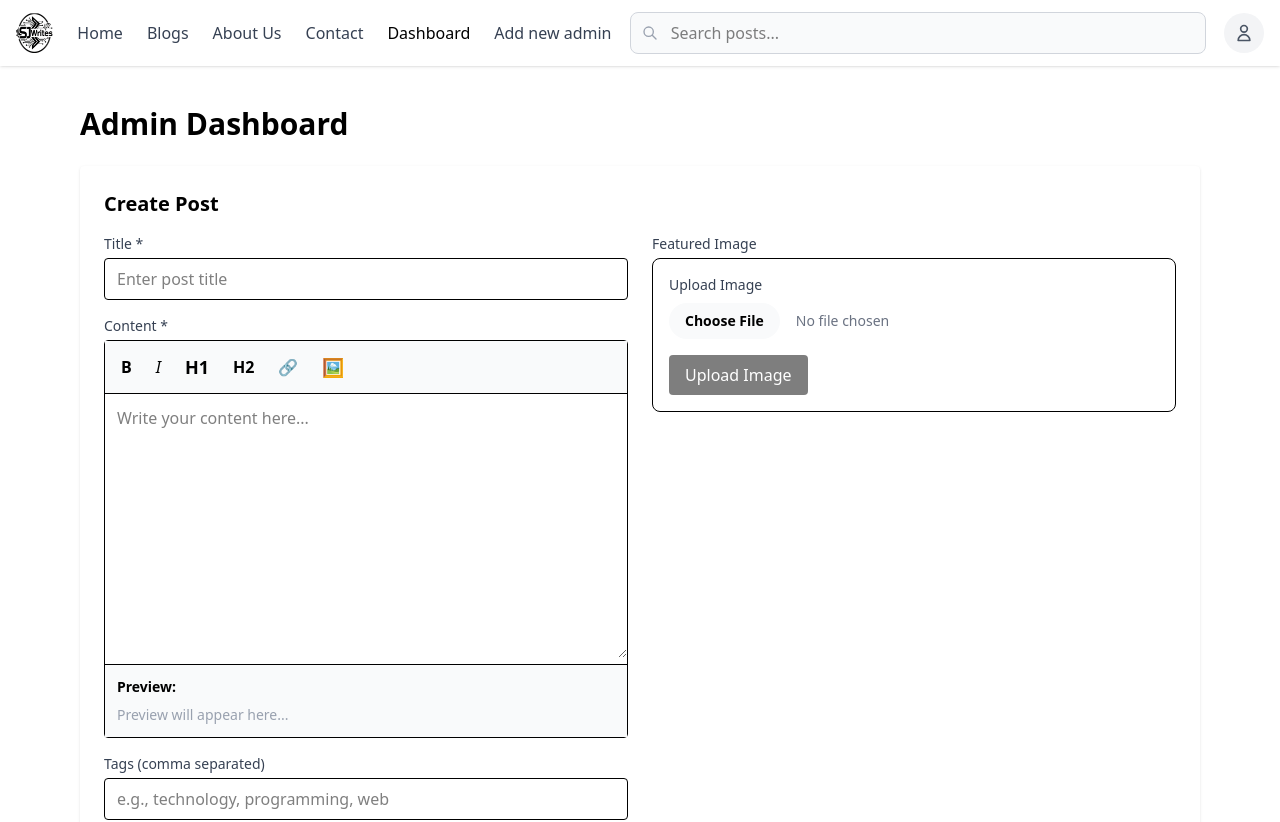
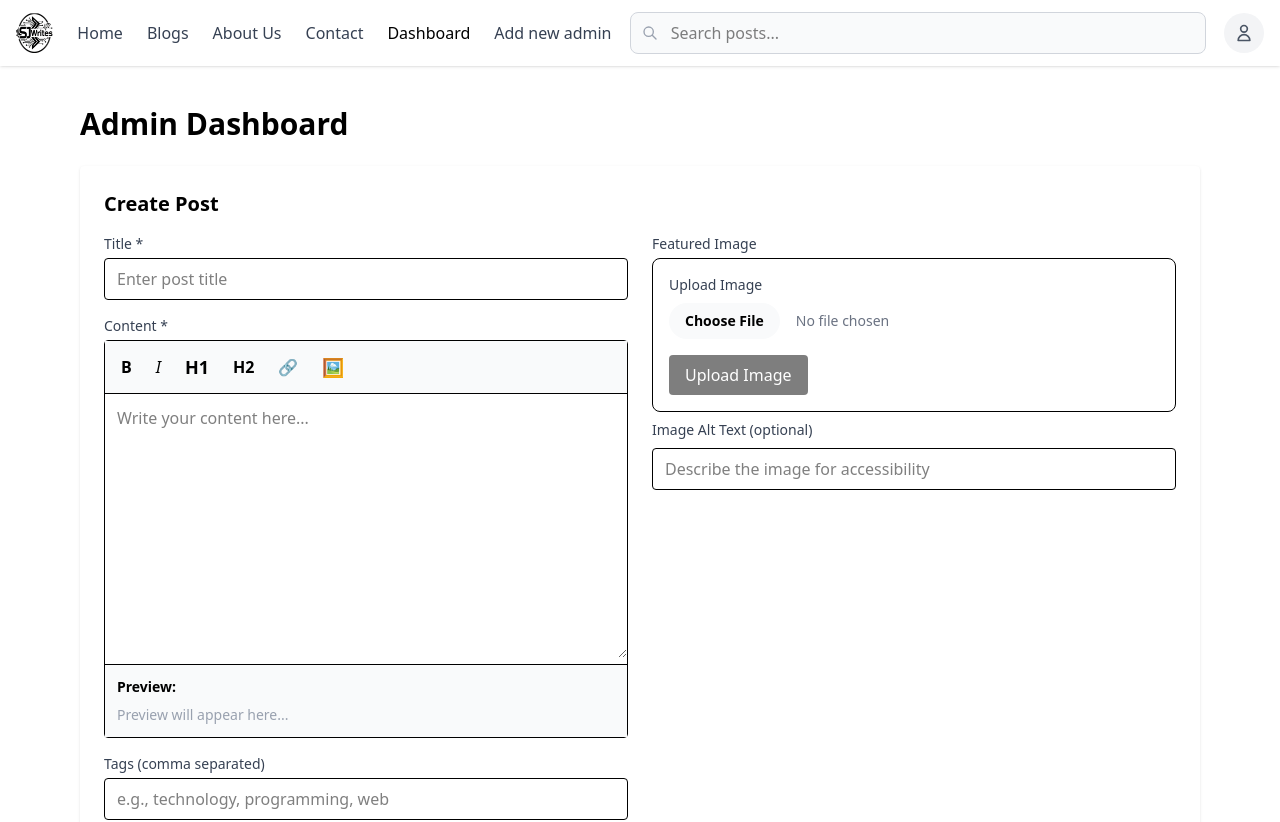
Before and after one commit to csharjeel360-eng/sjwrite_client, a React (Vite) app: page /admin/dashboard in a window 1280 px wide. Shown: the top 822 px of the page. Built offline with nearby package versions, Linux system fonts and the light colour scheme; no server answers; sample sign-in values are in the browser's storage.

Commit message:
Initial commit

```diff
--- a/src/api/client.js
+++ b/src/api/client.js
@@ -146,6 +146,21 @@ export const api = {
     return handleResponse(res);
   },
 
+  // Upload an image directly to a blog (updates blog image field and optional alt)
+  async uploadBlogImage(blogId, file, imageType = 'blogImage', imageAlt = '', token) {
+    const formData = new FormData();
+    formData.append('image', file);
+    formData.append('imageType', imageType);
+    if (imageAlt) formData.append('imageAlt', imageAlt);
+
+    const res = await fetchWithErrorLogging(`${API_BASE}blogs/${encodeURIComponent(blogId)}/upload-image`, {
+      method: 'POST',
+      headers: token ? { Authorization: `Bearer ${token}` } : {},
+      body: formData,
+    });
+    return handleResponse(res);
+  },
+
   async incrementView(id) {
     const res = await fetchWithErrorLogging(`${API_BASE}blogs/${id}/view`, {
       method: 'POST',
--- a/src/components/BlogCard.jsx
+++ b/src/components/BlogCard.jsx
@@ -39,7 +39,7 @@ const BlogCard = ({ blog, size = 'normal', showExcerpt = false, cleanUrl = false
       <Link to={blogUrl} className="block">
         <img
           src={blog.blogImage}
-          alt={`${blog.title} - Featured image`}
+          alt={blog.blogImageAlt || `${blog.title} - Featured image`}
           className="w-full h-48 object-cover"
           loading="lazy"
           width="400"
--- a/src/pages/AdminDashboard.jsx
+++ b/src/pages/AdminDashboard.jsx
@@ -393,6 +393,7 @@ function DashboardInner() {
     content: '',
     tags: '',
     blogImage: '',
+    blogImageAlt: '',
     metaTitle: '',
     metaDescription: ''
   });
@@ -427,6 +428,7 @@ function DashboardInner() {
       title: form.title.trim(),
       content: form.content,
       blogImage: form.blogImage || undefined,
+      blogImageAlt: form.blogImageAlt?.trim() || undefined,
       tags: tagsArray, // Use the properly formatted array
       metaTitle: form.metaTitle.trim() || undefined,
       metaDescription: form.metaDescription.trim() || undefined
@@ -439,7 +441,7 @@ function DashboardInner() {
       } else {
         await api.createBlog(payload, token);
       }
-      setForm({ title: '', content: '', tags: '', blogImage: '', metaTitle: '', metaDescription: '' });
+      setForm({ title: '', content: '', tags: '', blogImage: '', blogImageAlt: '', metaTitle: '', metaDescription: '' });
       setEditing(null);
       await load();
     } catch (error) {
@@ -456,6 +458,7 @@ function DashboardInner() {
       content: b.content,
       tags: (b.tags || []).join(', '),
       blogImage: b.blogImage || '',
+      blogImageAlt: b.blogImageAlt || '',
       metaTitle: b.metaTitle || '',
       metaDescription: b.metaDescription || ''
     });
@@ -555,12 +558,23 @@ function DashboardInner() {
                 onUploaded={(url) => setForm({ ...form, blogImage: url })}
                 disabled={loading}
               />
+              <div className="mt-2 space-y-2">
+                <label className="block text-sm font-medium text-gray-700">Image Alt Text (optional)</label>
+                <input
+                  type="text"
+                  className="w-full border rounded px-3 py-2"
+                  placeholder="Describe the image for accessibility"
+                  value={form.blogImageAlt}
+                  onChange={(e) => setForm({ ...form, blogImageAlt: e.target.value })}
+                  disabled={loading}
+                />
+              </div>
               {form.blogImage && (
                 <div className="mt-2">
-                  <img src={form.blogImage} className="w-full h-48 object-cover rounded border" alt="Preview" />
+                  <img src={form.blogImage} className="w-full h-48 object-cover rounded border" alt={form.blogImageAlt || form.title || 'Preview'} />
                   <button
                     type="button"
-                    onClick={() => setForm({ ...form, blogImage: '' })}
+                    onClick={() => setForm({ ...form, blogImage: '', blogImageAlt: '' })}
                     className="mt-2 text-sm text-red-600 hover:text-red-800"
                     disabled={loading}
                   >
@@ -604,7 +618,7 @@ function DashboardInner() {
             {blogs.map(b => (
               <div key={b._id} className="bg-white rounded shadow p-4 flex flex-col md:flex-row md:items-start gap-4">
                 {b.blogImage && (
-                  <img src={b.blogImage} className="w-32 h-24 object-cover rounded" alt={b.title} />
+                  <img src={b.blogImage} className="w-32 h-24 object-cover rounded" alt={b.blogImageAlt || b.title} />
                 )}
                 <div className="flex-1">
                   <h3 className="font-bold text-lg mb-1">{b.title}</h3>
--- a/src/pages/Home.jsx
+++ b/src/pages/Home.jsx
@@ -318,7 +318,7 @@ export default function Home() {
                         {featuredPost.blogImage && (
                           <img
                             src={featuredPost.blogImage}
-                            alt={`${featuredPost.title} - Featured image on SJWrites`}
+                            alt={featuredPost.blogImageAlt || `${featuredPost.title} - Featured image on SJWrites`}
                             className="w-full h-96 object-cover lazyloaded rounded-lg"
                             loading="eager"
                             width="1200"
```
